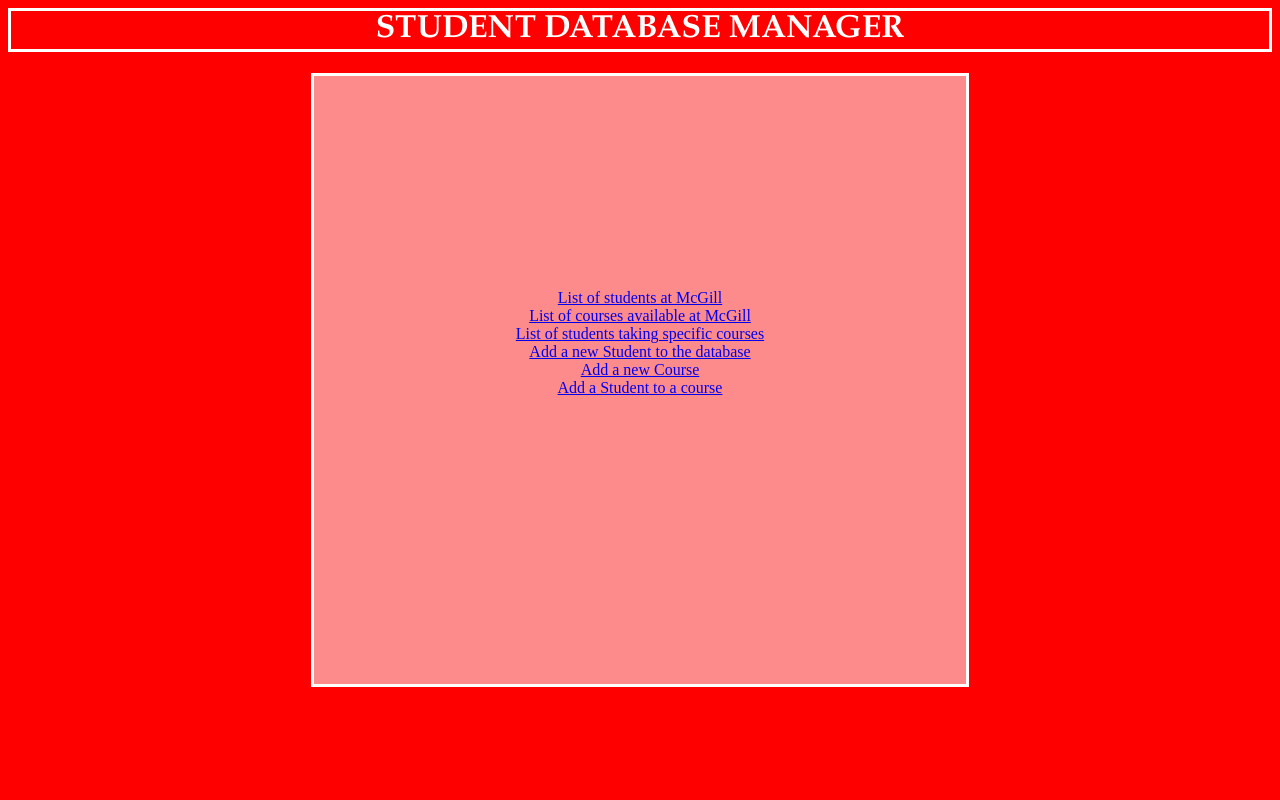
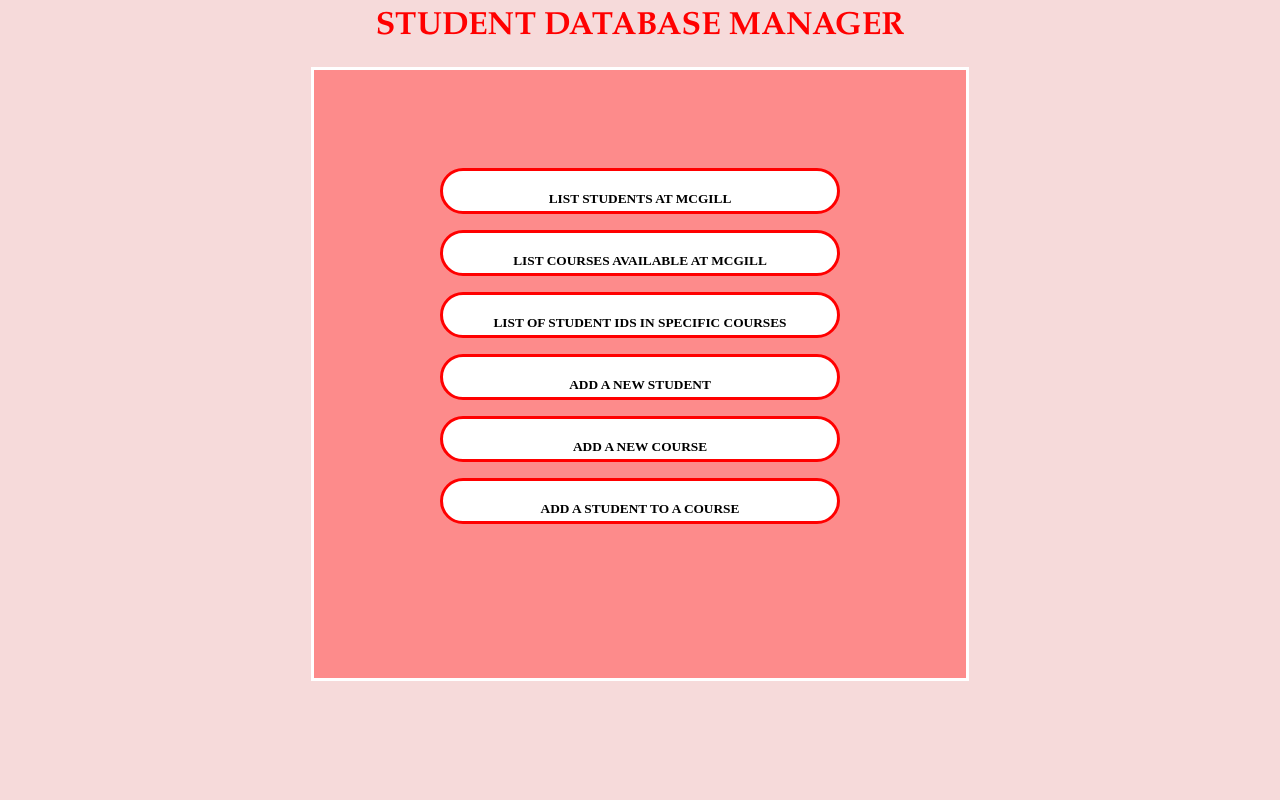
Before and after one commit to rajkirpa/CodeJam22, a Django app: page /homepage in a window 1280 px wide. Run offline with Django 4.2, Linux system fonts and the light colour scheme.

Commit message:
Update homepage.html

```diff
--- a/CodeJam2022/myapp/templates/myapp/homepage.html
+++ b/CodeJam2022/myapp/templates/myapp/homepage.html
@@ -13,27 +13,87 @@
     }
     .centered_text {
         text-align: center;
-        border: 3px solid rgb(255, 255, 255);
+        /*border: 3px solid rgb(255, 255, 255);*/
+        border: none;
     }
     .text_field {
-        margin: auto;
+        /*margin: auto;*/
         position: relative;
-        top: 200px;
+        top: 85px;
         text-align: center;
         background-color: rgb(253, 139, 139);
         border: 3px solid rgb(253, 139, 139);
     }
+    /*button{
+        height: 30px;
+        width: 400px;
+        /*display:inline-block;
+        padding:0.35em 1.2em;
+        border:0.1em solid #FFFFFF;
+        margin:0 0.3em 0.3em 0;
+        border-radius:0.12em;
+        box-sizing: border-box;
+        text-decoration:none;
+        font-family:'Roboto',sans-serif;
+        font-weight:300;
+        text-align:center;
+        transition: all 0.2s;
+        color: black;
+    }*/
+
+button {
+    height: 30px;
+        width: 400px;
+  border: 3px solid rgb(255, 0, 0);
+  font-family: 'Poppins';
+  color: rgb(0, 0, 0) !important;
+  text-transform: uppercase;
+  font-weight: 700;
+  text-decoration: none;
+  background: #ffffff;
+  padding: 20px;
+  border-radius: 50px;
+  display: inline-block;
+  transition: all 0.4s ease 0s;
+}
+
+button:hover {
+  text-shadow: 0px 0px 6px rgba(255, 255, 255, 1);
+  -webkit-box-shadow: 0px 5px 40px -10px rgba(0,0,0,0.57);
+  -moz-box-shadow: 0px 5px 40px -10px rgba(0,0,0,0.57);
+  transition: all 0.4s ease 0s;
+}
 </style>
-<body style="background-color: rgb(255, 0, 0)">
-    <h1 class ="centered_text" style="color:rgb(255, 255, 255); font-family:Palatino;background-color:red;">STUDENT DATABASE MANAGER</h1>
+<body style="background-color: rgb(246, 218, 218)">
+    <h1 class ="centered_text" style="color:rgb(255, 0, 0); font-family:Palatino;background-color:rgb(246, 218, 218);">STUDENT DATABASE MANAGER</h1>
     <div class="container">
         <div class="text_field">
-            <a href="{% url 'users' %}">List of students at McGill</a> <br>
+            <!-- <a href="{% url 'users' %}">List of students at McGill</a> <br>
             <a href="{% url 'courses' %}">List of courses available at McGill</a> <br>
             <a href="{% url 'course_takers' %}">List of students taking specific courses</a> <br>
             <a href="{% url 'newUser' %}">Add a new Student to the database</a> <br>
             <a href="{% url 'newCourse' %}">Add a new Course</a> <br>
-            <a href="{% url 'newCourse_taker' %}">Add a Student to a course</a>
+            <a href="{% url 'newCourse_taker' %}">Add a Student to a course</a> -->
+            <div>
+                <form action="{% url 'users' %}">
+                    <button type="submit">List students at McGill</button>
+                 </form>
+                 <form action="{% url 'courses' %}">
+                    <button type="submit">List courses available at McGill</button>
+                 </form>
+                 <form action="{% url 'course_takers' %}">
+                    <button type="submit">List of student Ids in specific courses</button>
+                 </form>
+                 <form action="{% url 'newUser' %}">
+                    <button type="submit">Add a new student</button>
+                 </form>
+                 <form action="{% url 'newCourse' %}">
+                    <button type="submit">Add a new course</button>
+                 </form>
+                 <form action="{% url 'newCourse_taker' %}">
+                    <button type="submit">Add a student to a course</button>
+                 </form>
+            </div>
         </div>
     </div>
 </body>
```
